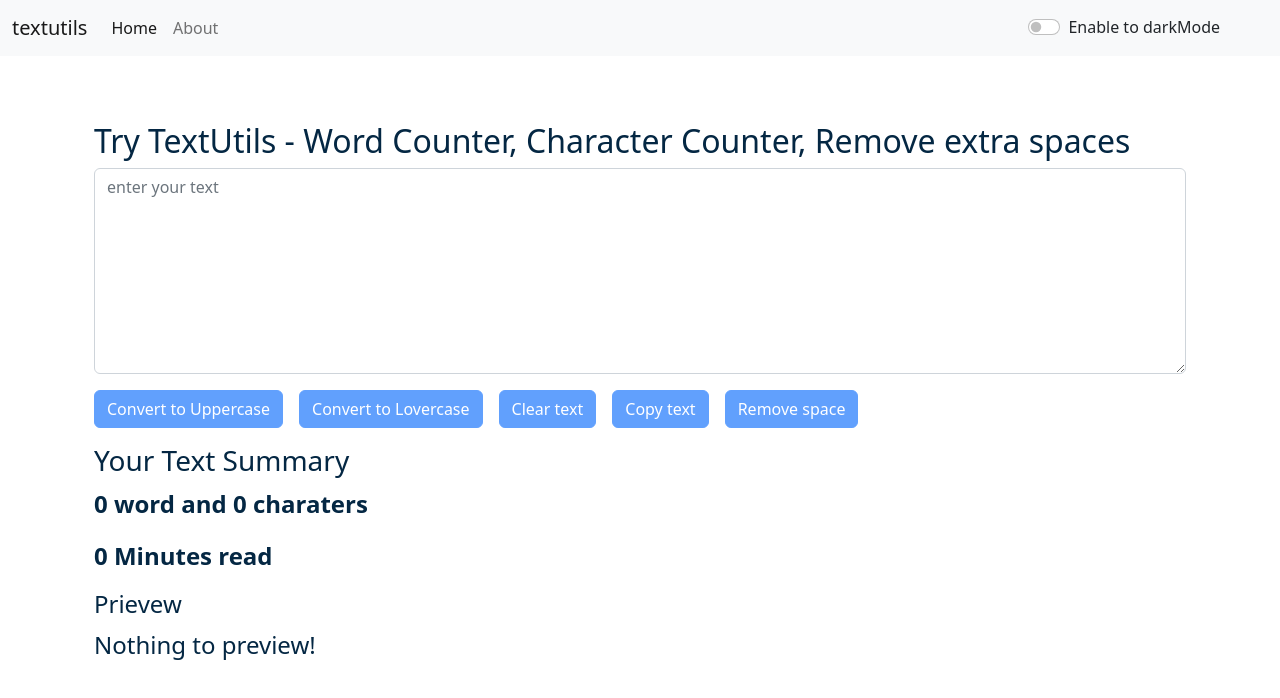
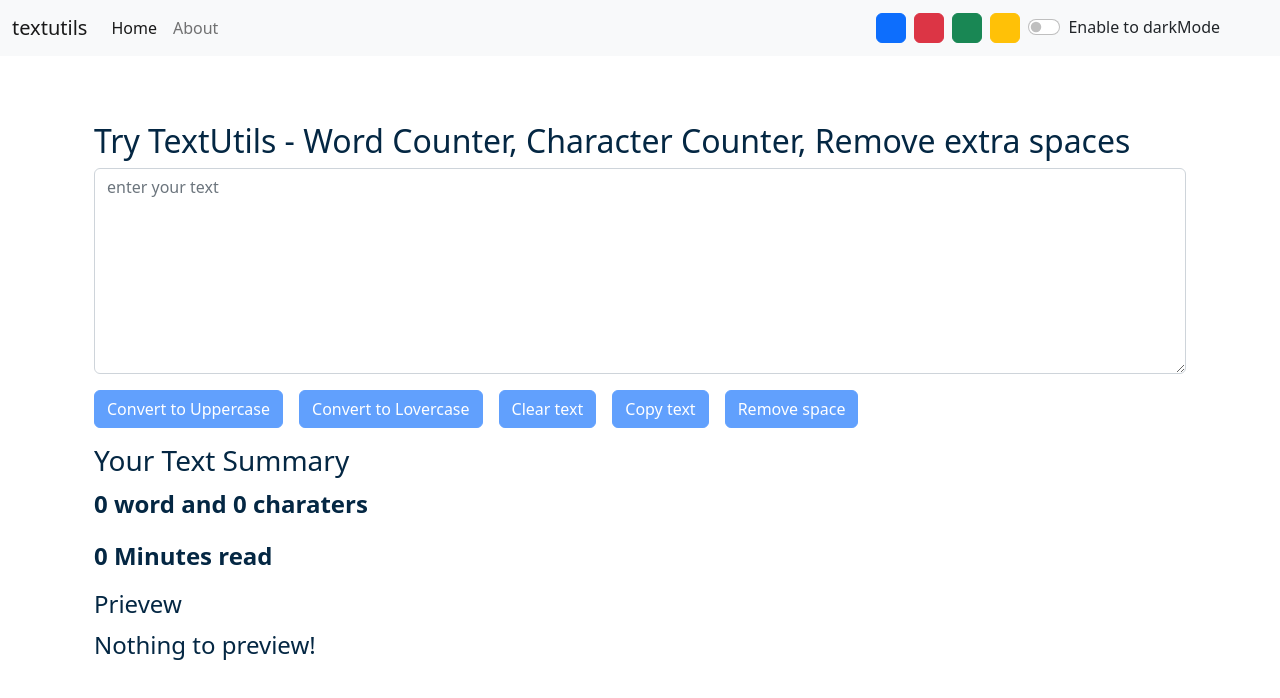
Before and after one commit to sureshjoshi88/my-first-for-react-in-textutils, a React (Create React App) app: page / in a window 1280 px wide. Shown: the top 698 px of the page. Built offline with nearby package versions, Linux system fonts and the light colour scheme.

Commit message:
add new buttons

```diff
--- a/src/App.js
+++ b/src/App.js
@@ -21,7 +21,9 @@ function App() {
       setAlert(null)
     }, 3000);
   }
-  const toggleMode=()=>{
+  const toggleMode=(cls)=>{
+    // console.log(cls);
+
     if(mode==="light"){
       setmode("dark")
       document.body.style.backgroundColor="#042743"
--- a/src/componets/Navbar.js
+++ b/src/componets/Navbar.js
@@ -19,6 +19,12 @@ export default function Navbar(props) {
               <Link className="nav-link" to="/about">{props.aboutText}</Link>
             </li>
           </ul>
+            <div className="d-flex gap-2 me-2">
+                <button className="btn btn-primary" onClick={()=>{props.toggleMode("primary")}} style={{height:"30px",width:"30px"}}></button>
+                <button className="btn btn-danger" onClick={()=>{props.toggleMode("danger")}} style={{height:"30px",width:"30px"}}></button>
+                <button className="btn btn-success" onClick={()=>{props.toggleMode("success")}} style={{height:"30px",width:"30px"}}></button>
+                <button className="btn btn-warning" onClick={()=>{props.toggleMode("warning")}} style={{height:"30px",width:"30px"}}></button>
+            </div>
           <div>
             <div className={`form-check form-switch me-5 text-${props.mode==="light"?"dark":"light"}`}>
               <input className="form-check-input" type="checkbox" onClick={props.toggleMode} role="switch" id="flexSwitchCheckDefault" />
```
